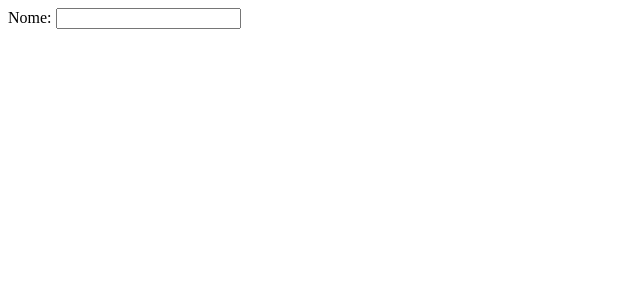
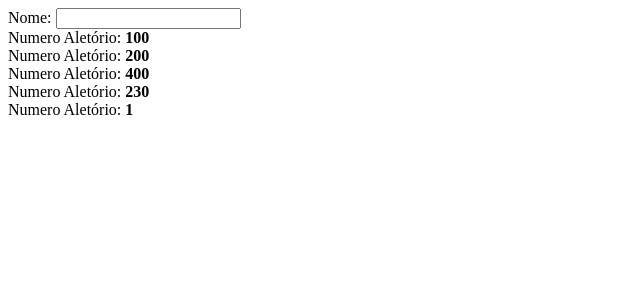
Before and after one commit to RenanBezerra/treinamento-angular-introducao, an Angular app: page / in a window 1280 px wide. Shown: the top 300 px of the page, without its empty margins (0-640 px from the left). Built offline with nearby package versions, Linux system fonts and the light colour scheme.

Commit message:
2.5
trabalhando com o ngFor

```diff
--- a/src/app/app.component.html
+++ b/src/app/app.component.html
@@ -8,3 +8,7 @@
 <br>
 <span *ngIf="nome.length > 0">Nome : {{ nome }} </span>
 <span [style.display]="nome.length > 0 ? 'block' : 'none' ">Nome : {{ nome }} </span>
+
+<div *ngFor="let n of lista">
+    <span>Numero Aletório:<strong> {{ n }}</strong> </span>
+</div>
--- a/src/app/app.component.ts
+++ b/src/app/app.component.ts
@@ -8,6 +8,7 @@ import { Component } from '@angular/core';
 export class AppComponent {
   title = 'treinamento-angular';
   nome = '';
+  lista = [100,200,400,230,1];
 
   validar(){
     console.log(this.nome)
```
